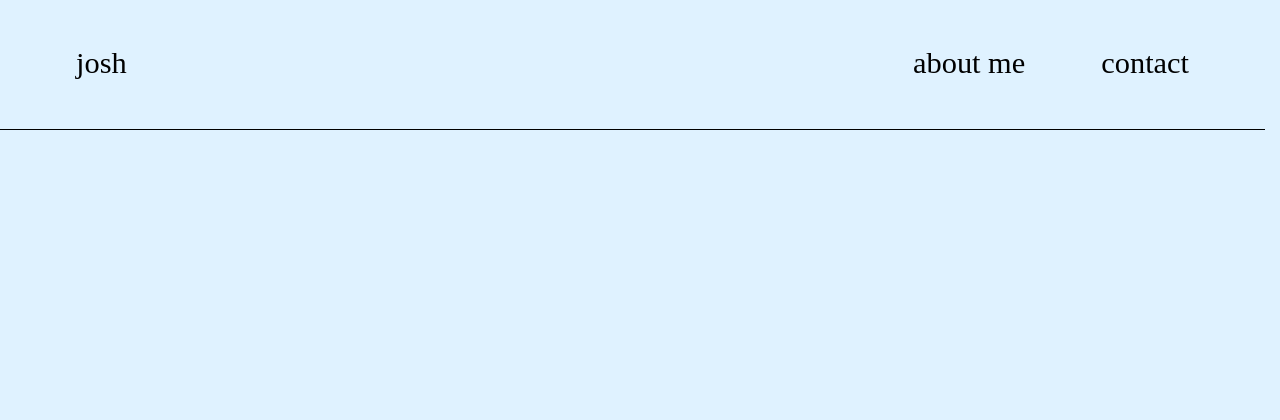
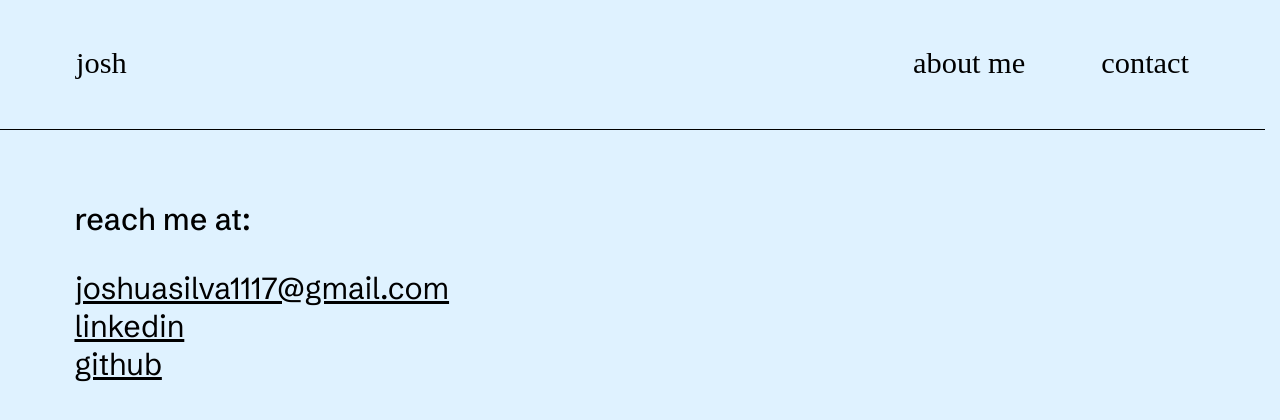
Before and after one commit to joshsilva29/josh-portfolio, a React app: page /contact in a window 1280 px wide. Shown: the top 420 px of the page. Built offline with nearby package versions, Linux system fonts and the light colour scheme; the HTML template or start-up script is replaced by a standard one; a web font is replaced by a local one.

Commit message:
finished contact page

```diff
--- a/src/index.css
+++ b/src/index.css
@@ -27,9 +27,17 @@ body {
     background: #DFF2FF;
 }
 
+a {
+    color: black;
+}
+
 p {
     margin: 0;
     width: 73%;
+}
+
+.bold {
+    font-weight: 500;
 }
 
 .container {
--- a/src/pages/contact-page/ContactPage.tsx
+++ b/src/pages/contact-page/ContactPage.tsx
@@ -1,9 +1,22 @@
-import NavBar from "../../components/nav-bar/NavBar"
+import NavBar from "../../components/nav-bar/NavBar";
+import "./contactpage.css";
 
 function ContactPage() {
     return (
         <div>
             <NavBar />
+            <div className="container">
+                <div className="bold" id="contact-text">reach me at: </div>
+                <div>
+                    <a href="mailto:joshuasilva1117@gmail.com">joshuasilva1117@gmail.com</a>
+                </div>
+                <div>
+                    <a href="https://www.linkedin.com/in/joshua-silva-359756177/">linkedin</a>
+                </div>
+                <div>
+                    <a href="https://github.com/joshsilva29">github</a>
+                </div>
+            </div>
         </div>
     );
 }
--- a/src/pages/contact-page/contactpage.css
+++ b/src/pages/contact-page/contactpage.css
@@ -0,0 +1,3 @@
+#contact-text {
+    margin-bottom: 1rem;
+}
```
Also changed, not shown: public/images/pokemonify-pic.jpg.
